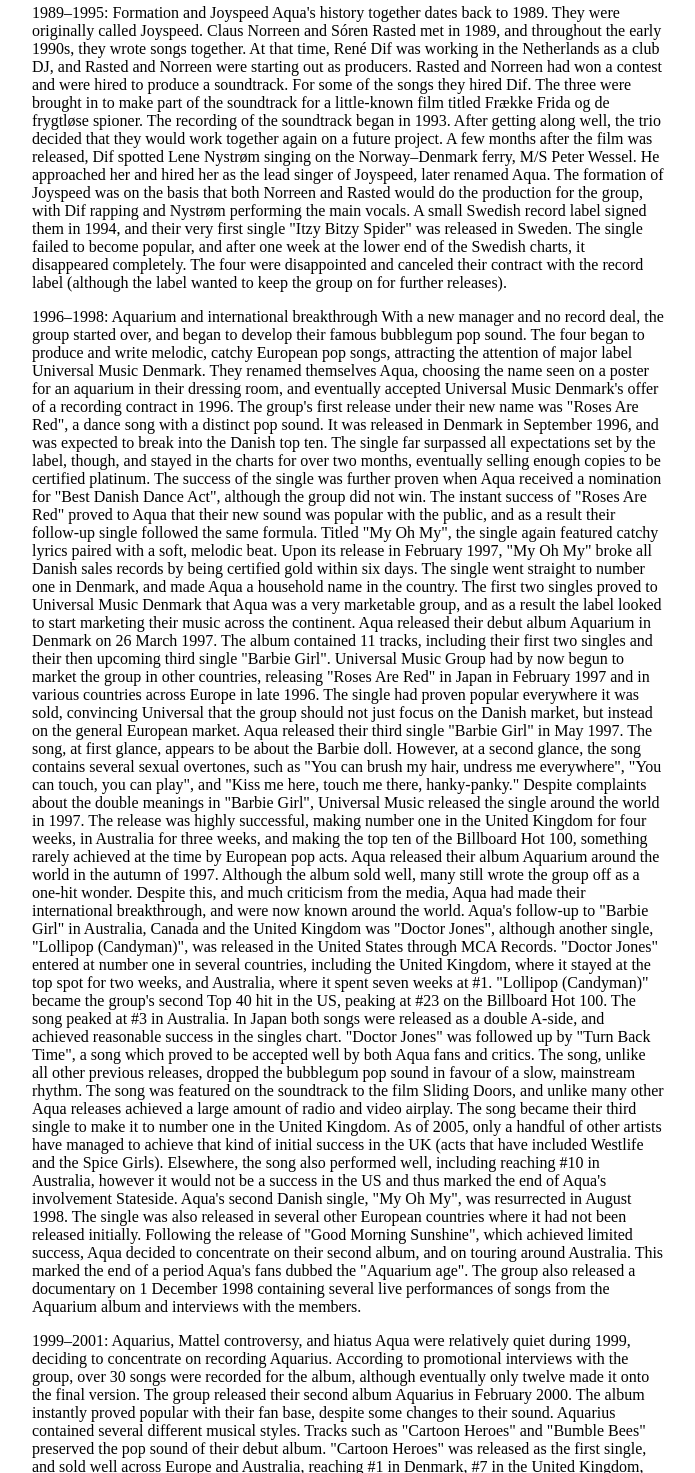
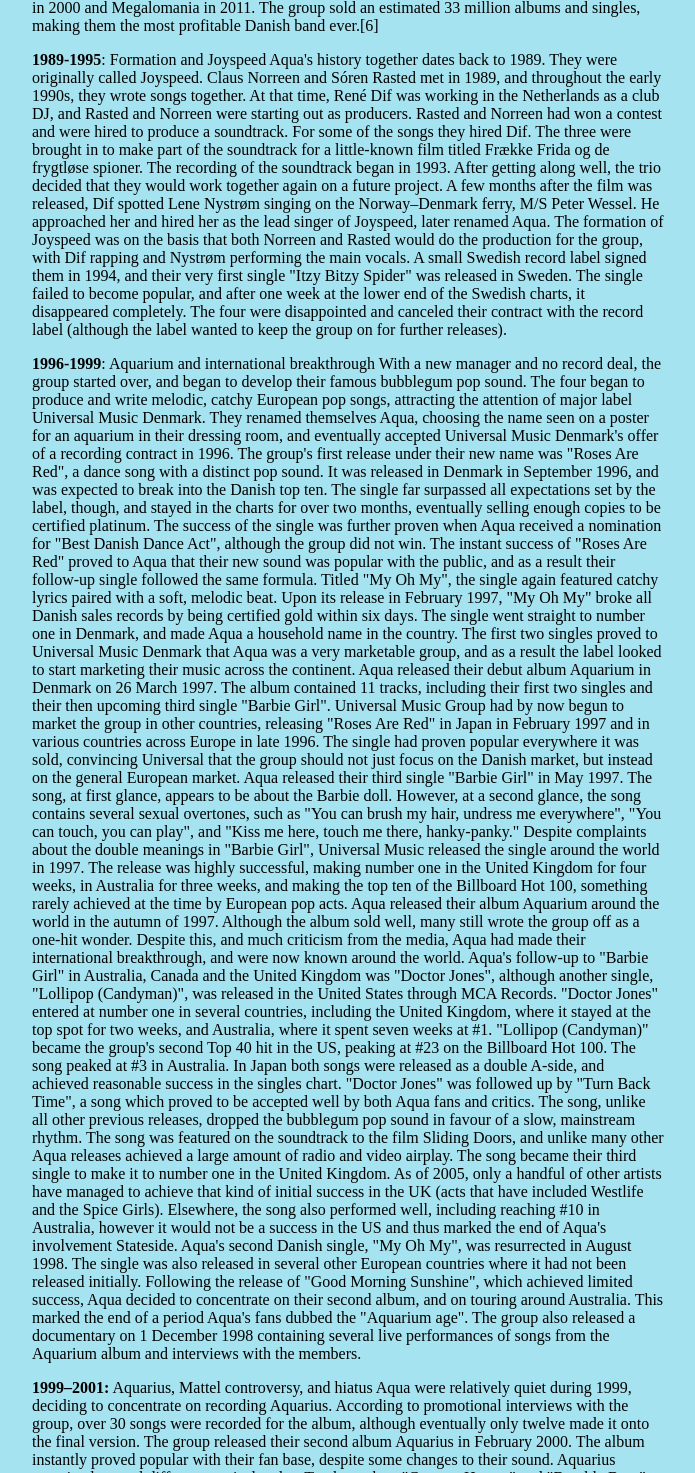
Before and after one commit to ryan-spencer1220/favorite-band, a plain HTML site: page index.html in a window 1280 px wide. Shown: the part 427-1900 px from the top of the page, without its empty margins (292-987 px from the left). Drawn offline with Linux system fonts and the light colour scheme.

Commit message:
Add new class to make date ranges bold

```diff
--- a/index.html
+++ b/index.html
@@ -24,6 +24,7 @@
         <li>June 1st, 2020</li>
       </ul>
     </div>
+    <h2>Career</h2>
     <p>
       Aqua is a Danish Europop music group, best known for their 1997
       multi-platinum crossover single "Barbie Girl". The group formed in 1989
@@ -33,162 +34,165 @@
       albums and singles, making them the most profitable Danish band ever.[6]
     </p>
     <p>
-      1989–1995: Formation and Joyspeed Aqua's history together dates back to
-      1989. They were originally called Joyspeed. Claus Norreen and Sóren Rasted
-      met in 1989, and throughout the early 1990s, they wrote songs together. At
-      that time, René Dif was working in the Netherlands as a club DJ, and
-      Rasted and Norreen were starting out as producers. Rasted and Norreen had
-      won a contest and were hired to produce a soundtrack. For some of the
-      songs they hired Dif. The three were brought in to make part of the
-      soundtrack for a little-known film titled Frække Frida og de frygtløse
-      spioner. The recording of the soundtrack began in 1993. After getting
-      along well, the trio decided that they would work together again on a
-      future project. A few months after the film was released, Dif spotted Lene
-      Nystrøm singing on the Norway–Denmark ferry, M/S Peter Wessel. He
-      approached her and hired her as the lead singer of Joyspeed, later renamed
-      Aqua. The formation of Joyspeed was on the basis that both Norreen and
-      Rasted would do the production for the group, with Dif rapping and Nystrøm
-      performing the main vocals. A small Swedish record label signed them in
-      1994, and their very first single "Itzy Bitzy Spider" was released in
-      Sweden. The single failed to become popular, and after one week at the
-      lower end of the Swedish charts, it disappeared completely. The four were
-      disappointed and canceled their contract with the record label (although
-      the label wanted to keep the group on for further releases).
+      <span class="years">1989-1995</span>: Formation and Joyspeed Aqua's
+      history together dates back to 1989. They were originally called Joyspeed.
+      Claus Norreen and Sóren Rasted met in 1989, and throughout the early
+      1990s, they wrote songs together. At that time, René Dif was working in
+      the Netherlands as a club DJ, and Rasted and Norreen were starting out as
+      producers. Rasted and Norreen had won a contest and were hired to produce
+      a soundtrack. For some of the songs they hired Dif. The three were brought
+      in to make part of the soundtrack for a little-known film titled Frække
+      Frida og de frygtløse spioner. The recording of the soundtrack began in
+      1993. After getting along well, the trio decided that they would work
+      together again on a future project. A few months after the film was
+      released, Dif spotted Lene Nystrøm singing on the Norway–Denmark ferry,
+      M/S Peter Wessel. He approached her and hired her as the lead singer of
+      Joyspeed, later renamed Aqua. The formation of Joyspeed was on the basis
+      that both Norreen and Rasted would do the production for the group, with
+      Dif rapping and Nystrøm performing the main vocals. A small Swedish record
+      label signed them in 1994, and their very first single "Itzy Bitzy Spider"
+      was released in Sweden. The single failed to become popular, and after one
+      week at the lower end of the Swedish charts, it disappeared completely.
+      The four were disappointed and canceled their contract with the record
+      label (although the label wanted to keep the group on for further
+      releases).
     </p>
     <p>
-      1996–1998: Aquarium and international breakthrough With a new manager and
-      no record deal, the group started over, and began to develop their famous
-      bubblegum pop sound. The four began to produce and write melodic, catchy
-      European pop songs, attracting the attention of major label Universal
-      Music Denmark. They renamed themselves Aqua, choosing the name seen on a
-      poster for an aquarium in their dressing room, and eventually accepted
-      Universal Music Denmark's offer of a recording contract in 1996. The
-      group's first release under their new name was "Roses Are Red", a dance
-      song with a distinct pop sound. It was released in Denmark in September
-      1996, and was expected to break into the Danish top ten. The single far
-      surpassed all expectations set by the label, though, and stayed in the
-      charts for over two months, eventually selling enough copies to be
-      certified platinum. The success of the single was further proven when Aqua
-      received a nomination for "Best Danish Dance Act", although the group did
-      not win. The instant success of "Roses Are Red" proved to Aqua that their
-      new sound was popular with the public, and as a result their follow-up
-      single followed the same formula. Titled "My Oh My", the single again
-      featured catchy lyrics paired with a soft, melodic beat. Upon its release
-      in February 1997, "My Oh My" broke all Danish sales records by being
-      certified gold within six days. The single went straight to number one in
-      Denmark, and made Aqua a household name in the country. The first two
-      singles proved to Universal Music Denmark that Aqua was a very marketable
-      group, and as a result the label looked to start marketing their music
-      across the continent. Aqua released their debut album Aquarium in Denmark
-      on 26 March 1997. The album contained 11 tracks, including their first two
-      singles and their then upcoming third single "Barbie Girl". Universal
-      Music Group had by now begun to market the group in other countries,
-      releasing "Roses Are Red" in Japan in February 1997 and in various
-      countries across Europe in late 1996. The single had proven popular
-      everywhere it was sold, convincing Universal that the group should not
-      just focus on the Danish market, but instead on the general European
-      market. Aqua released their third single "Barbie Girl" in May 1997. The
-      song, at first glance, appears to be about the Barbie doll. However, at a
-      second glance, the song contains several sexual overtones, such as "You
-      can brush my hair, undress me everywhere", "You can touch, you can play",
-      and "Kiss me here, touch me there, hanky-panky." Despite complaints about
-      the double meanings in "Barbie Girl", Universal Music released the single
-      around the world in 1997. The release was highly successful, making number
-      one in the United Kingdom for four weeks, in Australia for three weeks,
-      and making the top ten of the Billboard Hot 100, something rarely achieved
-      at the time by European pop acts. Aqua released their album Aquarium
-      around the world in the autumn of 1997. Although the album sold well, many
-      still wrote the group off as a one-hit wonder. Despite this, and much
-      criticism from the media, Aqua had made their international breakthrough,
-      and were now known around the world. Aqua's follow-up to "Barbie Girl" in
-      Australia, Canada and the United Kingdom was "Doctor Jones", although
-      another single, "Lollipop (Candyman)", was released in the United States
-      through MCA Records. "Doctor Jones" entered at number one in several
-      countries, including the United Kingdom, where it stayed at the top spot
-      for two weeks, and Australia, where it spent seven weeks at #1. "Lollipop
-      (Candyman)" became the group's second Top 40 hit in the US, peaking at #23
-      on the Billboard Hot 100. The song peaked at #3 in Australia. In Japan
-      both songs were released as a double A-side, and achieved reasonable
-      success in the singles chart. "Doctor Jones" was followed up by "Turn Back
-      Time", a song which proved to be accepted well by both Aqua fans and
-      critics. The song, unlike all other previous releases, dropped the
-      bubblegum pop sound in favour of a slow, mainstream rhythm. The song was
-      featured on the soundtrack to the film Sliding Doors, and unlike many
-      other Aqua releases achieved a large amount of radio and video airplay.
-      The song became their third single to make it to number one in the United
-      Kingdom. As of 2005, only a handful of other artists have managed to
-      achieve that kind of initial success in the UK (acts that have included
-      Westlife and the Spice Girls). Elsewhere, the song also performed well,
-      including reaching #10 in Australia, however it would not be a success in
-      the US and thus marked the end of Aqua's involvement Stateside. Aqua's
-      second Danish single, "My Oh My", was resurrected in August 1998. The
-      single was also released in several other European countries where it had
-      not been released initially. Following the release of "Good Morning
-      Sunshine", which achieved limited success, Aqua decided to concentrate on
-      their second album, and on touring around Australia. This marked the end
-      of a period Aqua's fans dubbed the "Aquarium age". The group also released
-      a documentary on 1 December 1998 containing several live performances of
-      songs from the Aquarium album and interviews with the members.
+      <span class="years">1996-1999</span>: Aquarium and international
+      breakthrough With a new manager and no record deal, the group started
+      over, and began to develop their famous bubblegum pop sound. The four
+      began to produce and write melodic, catchy European pop songs, attracting
+      the attention of major label Universal Music Denmark. They renamed
+      themselves Aqua, choosing the name seen on a poster for an aquarium in
+      their dressing room, and eventually accepted Universal Music Denmark's
+      offer of a recording contract in 1996. The group's first release under
+      their new name was "Roses Are Red", a dance song with a distinct pop
+      sound. It was released in Denmark in September 1996, and was expected to
+      break into the Danish top ten. The single far surpassed all expectations
+      set by the label, though, and stayed in the charts for over two months,
+      eventually selling enough copies to be certified platinum. The success of
+      the single was further proven when Aqua received a nomination for "Best
+      Danish Dance Act", although the group did not win. The instant success of
+      "Roses Are Red" proved to Aqua that their new sound was popular with the
+      public, and as a result their follow-up single followed the same formula.
+      Titled "My Oh My", the single again featured catchy lyrics paired with a
+      soft, melodic beat. Upon its release in February 1997, "My Oh My" broke
+      all Danish sales records by being certified gold within six days. The
+      single went straight to number one in Denmark, and made Aqua a household
+      name in the country. The first two singles proved to Universal Music
+      Denmark that Aqua was a very marketable group, and as a result the label
+      looked to start marketing their music across the continent. Aqua released
+      their debut album Aquarium in Denmark on 26 March 1997. The album
+      contained 11 tracks, including their first two singles and their then
+      upcoming third single "Barbie Girl". Universal Music Group had by now
+      begun to market the group in other countries, releasing "Roses Are Red" in
+      Japan in February 1997 and in various countries across Europe in late
+      1996. The single had proven popular everywhere it was sold, convincing
+      Universal that the group should not just focus on the Danish market, but
+      instead on the general European market. Aqua released their third single
+      "Barbie Girl" in May 1997. The song, at first glance, appears to be about
+      the Barbie doll. However, at a second glance, the song contains several
+      sexual overtones, such as "You can brush my hair, undress me everywhere",
+      "You can touch, you can play", and "Kiss me here, touch me there,
+      hanky-panky." Despite complaints about the double meanings in "Barbie
+      Girl", Universal Music released the single around the world in 1997. The
+      release was highly successful, making number one in the United Kingdom for
+      four weeks, in Australia for three weeks, and making the top ten of the
+      Billboard Hot 100, something rarely achieved at the time by European pop
+      acts. Aqua released their album Aquarium around the world in the autumn of
+      1997. Although the album sold well, many still wrote the group off as a
+      one-hit wonder. Despite this, and much criticism from the media, Aqua had
+      made their international breakthrough, and were now known around the
+      world. Aqua's follow-up to "Barbie Girl" in Australia, Canada and the
+      United Kingdom was "Doctor Jones", although another single, "Lollipop
+      (Candyman)", was released in the United States through MCA Records.
+      "Doctor Jones" entered at number one in several countries, including the
+      United Kingdom, where it stayed at the top spot for two weeks, and
+      Australia, where it spent seven weeks at #1. "Lollipop (Candyman)" became
+      the group's second Top 40 hit in the US, peaking at #23 on the Billboard
+      Hot 100. The song peaked at #3 in Australia. In Japan both songs were
+      released as a double A-side, and achieved reasonable success in the
+      singles chart. "Doctor Jones" was followed up by "Turn Back Time", a song
+      which proved to be accepted well by both Aqua fans and critics. The song,
+      unlike all other previous releases, dropped the bubblegum pop sound in
+      favour of a slow, mainstream rhythm. The song was featured on the
+      soundtrack to the film Sliding Doors, and unlike many other Aqua releases
+      achieved a large amount of radio and video airplay. The song became their
+      third single to make it to number one in the United Kingdom. As of 2005,
+      only a handful of other artists have managed to achieve that kind of
+      initial success in the UK (acts that have included Westlife and the Spice
+      Girls). Elsewhere, the song also performed well, including reaching #10 in
+      Australia, however it would not be a success in the US and thus marked the
+      end of Aqua's involvement Stateside. Aqua's second Danish single, "My Oh
+      My", was resurrected in August 1998. The single was also released in
+      several other European countries where it had not been released initially.
+      Following the release of "Good Morning Sunshine", which achieved limited
+      success, Aqua decided to concentrate on their second album, and on touring
+      around Australia. This marked the end of a period Aqua's fans dubbed the
+      "Aquarium age". The group also released a documentary on 1 December 1998
+      containing several live performances of songs from the Aquarium album and
+      interviews with the members.
     </p>
     <p>
-      1999–2001: Aquarius, Mattel controversy, and hiatus Aqua were relatively
-      quiet during 1999, deciding to concentrate on recording Aquarius.
-      According to promotional interviews with the group, over 30 songs were
-      recorded for the album, although eventually only twelve made it onto the
-      final version. The group released their second album Aquarius in February
-      2000. The album instantly proved popular with their fan base, despite some
-      changes to their sound. Aquarius contained several different musical
-      styles. Tracks such as "Cartoon Heroes" and "Bumble Bees" preserved the
-      pop sound of their debut album. "Cartoon Heroes" was released as the first
-      single, and sold well across Europe and Australia, reaching #1 in Denmark,
-      #7 in the United Kingdom, and #16 in Australia. The song is often best
-      remembered for its music video. Aqua released their follow-up single
-      "Around the World" in June 2000, although it was not as successful as
-      "Cartoon Heroes", peaking at #26 in the UK and #35 in Australia. Despite
-      this, it reached the top spot in Denmark. Although not expected at the
-      time, "Around the World" would be Aqua's final UK single release. Aqua
-      released "Bumble Bees" as a single in Scandinavia, Europe and Australia,
-      achieving reasonable success. "We Belong to the Sea" followed as a fourth
-      single in even fewer nations, failing to chart in most countries. At one
-      stage, "Freaky Friday" was planned as a potential follow-up single for
-      release in early 2001, but it was cancelled. Aqua then decided that they
-      would concentrate on starting work on their third album, as opposed to
-      releasing further singles from Aquarius. Aqua spent the first few months
-      of 2001 touring around the world, and working on material for their third
-      album. The group also performed at the Eurovision Song Contest 2001,
-      collaborating with the Safri Duo and providing the music during the voting
-      stages of the competition. This performance also caused controversy, as a
-      number of offensive phrases and gestures were added during the performance
-      of "Barbie Girl" (which was involved in a major lawsuit). During a couple
-      of low-key events in Denmark the group performed live versions of songs
-      intended for inclusion on the third album, including "Couch Potato" and
-      "Shakin' Stevens Is a Superstar", the latter a tribute to the 1980s
-      performer Shakin' Stevens. The songs were said to have incorporated a rock
-      sound into their music. In December 2000, Mattel filed a lawsuit against
-      the group's record label Mattel v. MCA Records, 296 F.3d 894 9th Cir.
-      2002, claiming that "Barbie Girl" had damaged the reputation of the Barbie
-      brand. Judge Alex Kozinski writing for the United States Court of Appeals
-      for the Ninth Circuit upheld the district court finding the use of
-      Mattel's trademark in "Barbie Girl" fell within the noncommercial use
-      exemption to the Federal Trademark Dilution Act. Judge Kozinski concluded
-      his opinion by writing, "The parties are advised to chill."[8]
+      <span class="years">1999–2001:</span> Aquarius, Mattel controversy, and
+      hiatus Aqua were relatively quiet during 1999, deciding to concentrate on
+      recording Aquarius. According to promotional interviews with the group,
+      over 30 songs were recorded for the album, although eventually only twelve
+      made it onto the final version. The group released their second album
+      Aquarius in February 2000. The album instantly proved popular with their
+      fan base, despite some changes to their sound. Aquarius contained several
+      different musical styles. Tracks such as "Cartoon Heroes" and "Bumble
+      Bees" preserved the pop sound of their debut album. "Cartoon Heroes" was
+      released as the first single, and sold well across Europe and Australia,
+      reaching #1 in Denmark, #7 in the United Kingdom, and #16 in Australia.
+      The song is often best remembered for its music video. Aqua released their
+      follow-up single "Around the World" in June 2000, although it was not as
+      successful as "Cartoon Heroes", peaking at #26 in the UK and #35 in
+      Australia. Despite this, it reached the top spot in Denmark. Although not
+      expected at the time, "Around the World" would be Aqua's final UK single
+      release. Aqua released "Bumble Bees" as a single in Scandinavia, Europe
+      and Australia, achieving reasonable success. "We Belong to the Sea"
+      followed as a fourth single in even fewer nations, failing to chart in
+      most countries. At one stage, "Freaky Friday" was planned as a potential
+      follow-up single for release in early 2001, but it was cancelled. Aqua
+      then decided that they would concentrate on starting work on their third
+      album, as opposed to releasing further singles from Aquarius. Aqua spent
+      the first few months of 2001 touring around the world, and working on
+      material for their third album. The group also performed at the Eurovision
+      Song Contest 2001, collaborating with the Safri Duo and providing the
+      music during the voting stages of the competition. This performance also
+      caused controversy, as a number of offensive phrases and gestures were
+      added during the performance of "Barbie Girl" (which was involved in a
+      major lawsuit). During a couple of low-key events in Denmark the group
+      performed live versions of songs intended for inclusion on the third
+      album, including "Couch Potato" and "Shakin' Stevens Is a Superstar", the
+      latter a tribute to the 1980s performer Shakin' Stevens. The songs were
+      said to have incorporated a rock sound into their music. In December 2000,
+      Mattel filed a lawsuit against the group's record label Mattel v. MCA
+      Records, 296 F.3d 894 9th Cir. 2002, claiming that "Barbie Girl" had
+      damaged the reputation of the Barbie brand. Judge Alex Kozinski writing
+      for the United States Court of Appeals for the Ninth Circuit upheld the
+      district court finding the use of Mattel's trademark in "Barbie Girl" fell
+      within the noncommercial use exemption to the Federal Trademark Dilution
+      Act. Judge Kozinski concluded his opinion by writing, "The parties are
+      advised to chill."[8]
     </p>
     <p>
-      2008–2012: Reunion and Megalomania In 2008, Aqua reunited and promised a
-      25-concert tour that was to have commenced in the summer. Offers were
-      received by the record company from locations in Denmark, Canada, United
-      States and United Kingdom. Aqua finally performed 8 concerts around
-      Denmark as part of the "Grøn koncert" festival. They released their second
-      greatest hits album on 15 June 2009, which includes 16 old remastered
-      tracks and three new songs: "My Mamma Said", "Live Fast, Die Young", and
-      their first single in eight years, "Back to the 80s", which was released
-      in Denmark on 25 May 2009.[9] "Back to the 80s" debuted at number one in
-      Denmark where it stayed for six weeks, becoming the band's fifth
-      number-one single. It has since been certified platinum by the
-      International Federation of the Phonographic Industry (IFPI) for sales of
-      30,000 copies in Denmark. Aqua has also toured Scandinavia between May and
-      August 2009 and performed at several gigs in Germany, United Kingdom and
-      France. The greatest hits album was released in North America and many
+      <span class="years">2008–2012:</span> Reunion and Megalomania In 2008,
+      Aqua reunited and promised a 25-concert tour that was to have commenced in
+      the summer. Offers were received by the record company from locations in
+      Denmark, Canada, United States and United Kingdom. Aqua finally performed
+      8 concerts around Denmark as part of the "Grøn koncert" festival. They
+      released their second greatest hits album on 15 June 2009, which includes
+      16 old remastered tracks and three new songs: "My Mamma Said", "Live Fast,
+      Die Young", and their first single in eight years, "Back to the 80s",
+      which was released in Denmark on 25 May 2009.[9] "Back to the 80s" debuted
+      at number one in Denmark where it stayed for six weeks, becoming the
+      band's fifth number-one single. It has since been certified platinum by
+      the International Federation of the Phonographic Industry (IFPI) for sales
+      of 30,000 copies in Denmark. Aqua has also toured Scandinavia between May
+      and August 2009 and performed at several gigs in Germany, United Kingdom
+      and France. The greatest hits album was released in North America and many
       European countries on 22 September 2009 and in the UK on 29 September
       2009. Aqua commenced the recording of Megalomania at the beginning of
       2010,[10] scheduled for a release in the spring of 2011.[11] Aqua released
@@ -222,17 +226,18 @@
       a tour in Australia and New Zealand.
     </p>
     <p>
-      2016–present: Second reunion In September 2016, it was announced that Aqua
-      will perform "at least 10 concerts" as part of the Vi Elsker 90'erne ("We
-      Love the '90s") music festival. It was the first time Aqua performed live
-      in Denmark since 2011.[15] On 20 September 2016, Aqua announced that Claus
-      Norreen would not return to the group. Norreen said in a statement that
-      his "musical focus" has changed and that he no longer desires to tour with
-      Aqua, but still considers the remaining members of Aqua "his family".[16]
-      On 29 May 2018, Aqua announced "The Rewind Tour" in Canada, with fellow
-      '90s acts Prozzäk and Whigfield.[17] In June 2018, Aqua released a
-      brand-new single called "Rookie". In July 2021 the band released a cover
-      of "I Am What I Am" for Copenhagen Pride 2021.[18]
+      <span class="years">2016 - Present:</span> Second reunion In September
+      2016, it was announced that Aqua will perform "at least 10 concerts" as
+      part of the Vi Elsker 90'erne ("We Love the '90s") music festival. It was
+      the first time Aqua performed live in Denmark since 2011.[15] On 20
+      September 2016, Aqua announced that Claus Norreen would not return to the
+      group. Norreen said in a statement that his "musical focus" has changed
+      and that he no longer desires to tour with Aqua, but still considers the
+      remaining members of Aqua "his family".[16] On 29 May 2018, Aqua announced
+      "The Rewind Tour" in Canada, with fellow '90s acts Prozzäk and
+      Whigfield.[17] In June 2018, Aqua released a brand-new single called
+      "Rookie". In July 2021 the band released a cover of "I Am What I Am" for
+      Copenhagen Pride 2021.[18]
     </p>
   </body>
 </html>
--- a/styles.css
+++ b/styles.css
@@ -1,4 +1,9 @@
-h1 {
+* {
+  background-color: rgb(166, 227, 240);
+}
+
+h1,
+h2 {
   text-align: center;
 }
 
@@ -18,7 +23,6 @@
   margin: 2px;
   box-sizing: border-box;
   padding: 10px;
-  background-color: aqua;
   float: left;
   box-sizing: border-box;
   border-width: 10px;
@@ -36,3 +40,7 @@
   padding-left: 25%;
   padding-right: 25%;
 }
+
+.years {
+  font-weight: bolder;
+}
```
